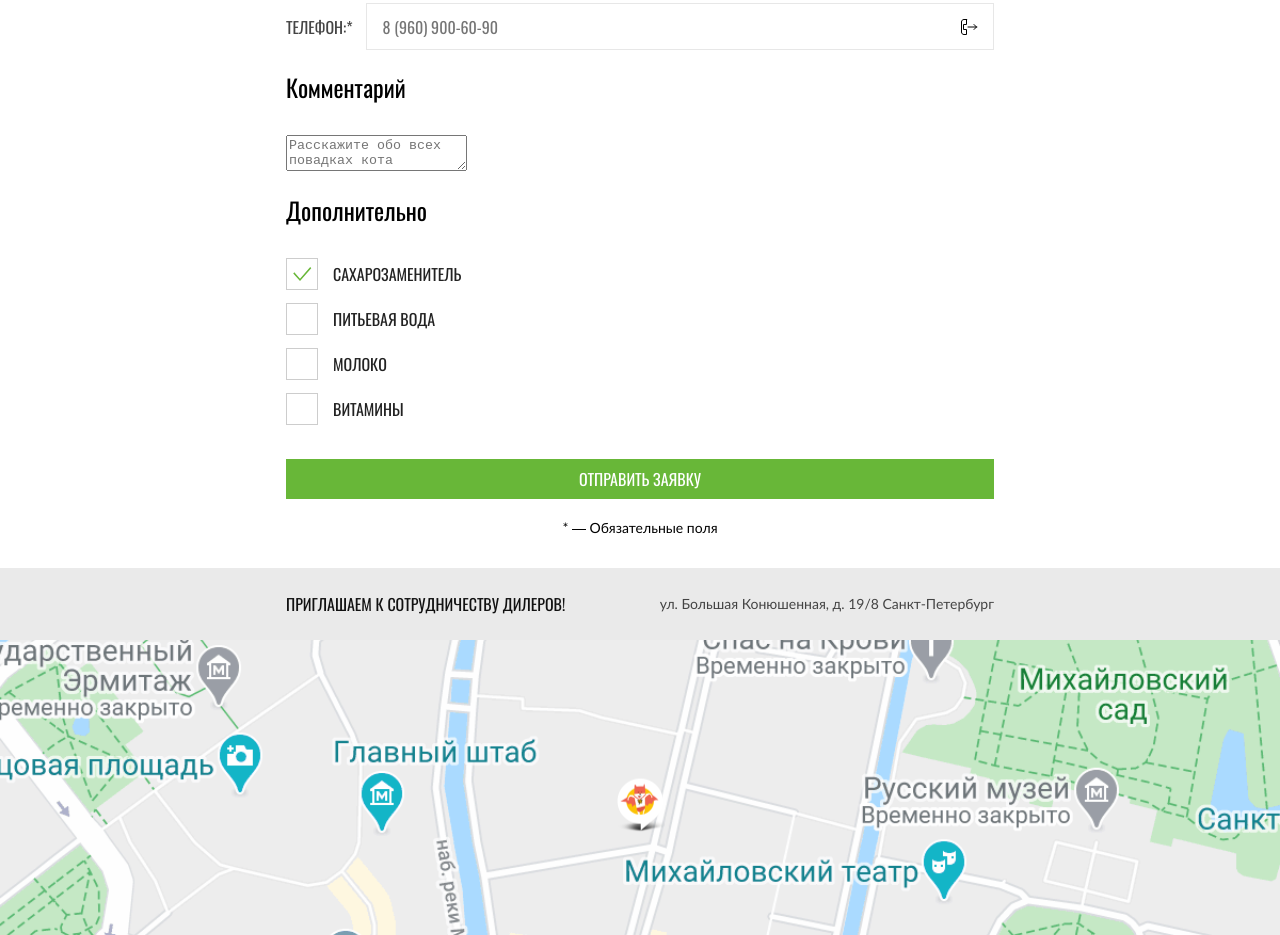
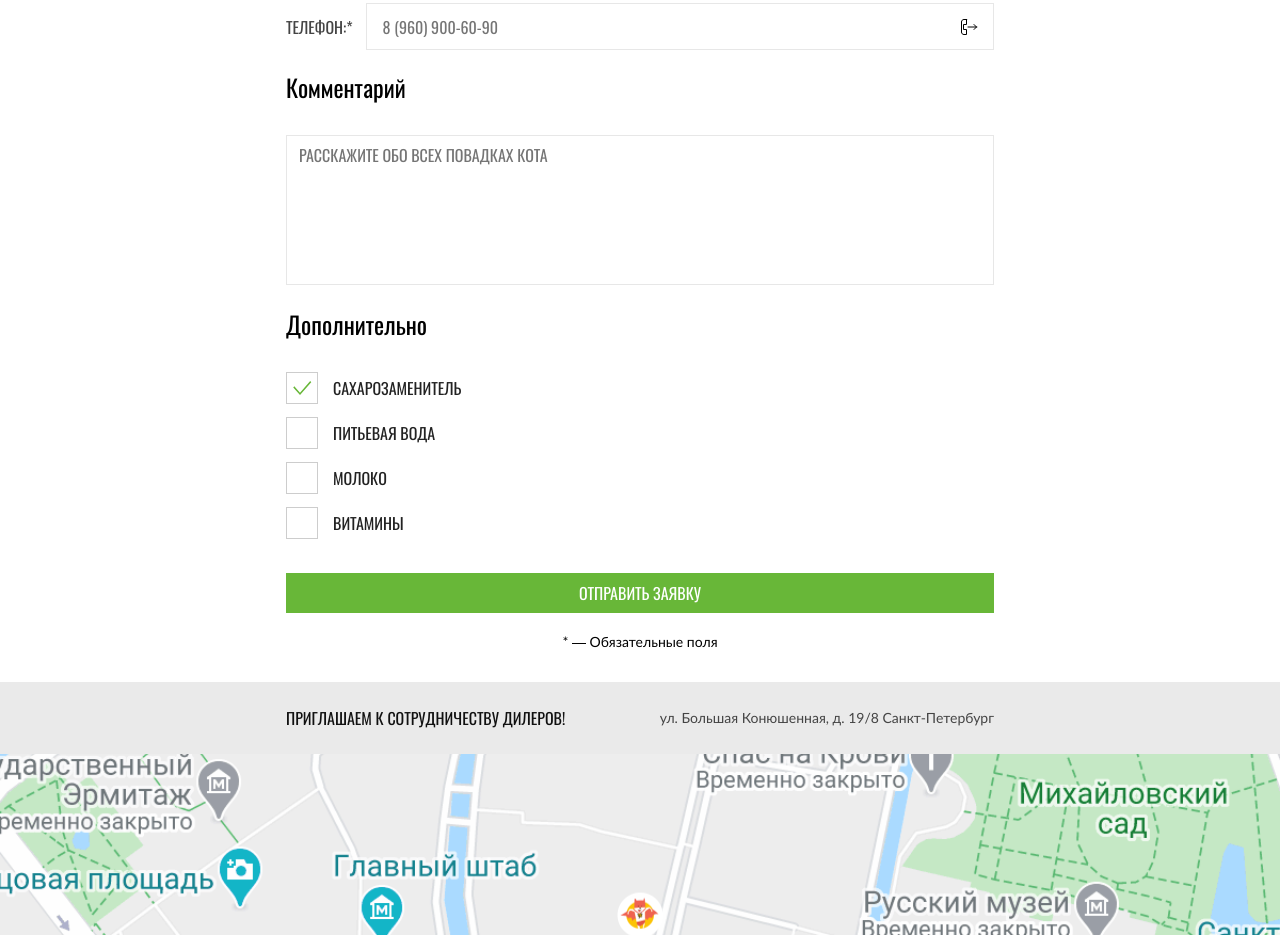
Before and after one commit to htmlacademy-adaptive/2004035-cat-energy-27, a website: page source/form.html in a window 1280 px wide. Shown: the part 806-1741 px from the top of the page. Drawn offline with nearby package versions, Linux system fonts and the light colour scheme; files that its build step writes are made by us from their sources.

Commit message:
Edited errors 8

```diff
--- a/source/sass/form-textares.scss
+++ b/source/sass/form-textarea.scss
@@ -1,6 +1,6 @@
 @import "variable";
 
-.form-input__textarea {
+.form-textarea {
   border: 1px solid #e7e7e7;
   width: 100%;
   padding: 10px 12px;
--- a/source/sass/style.scss
+++ b/source/sass/style.scss
@@ -25,7 +25,7 @@
 @use "./form-title.scss";
 @use "./form-wrapper.scss";
 @use "./form-input.scss";
-@use "./form-textares.scss";
+@use "./form-textarea.scss";
 @use "./form-label.scss";
 @use "./form-group.scss";
 @use "./form-value.scss";
```
